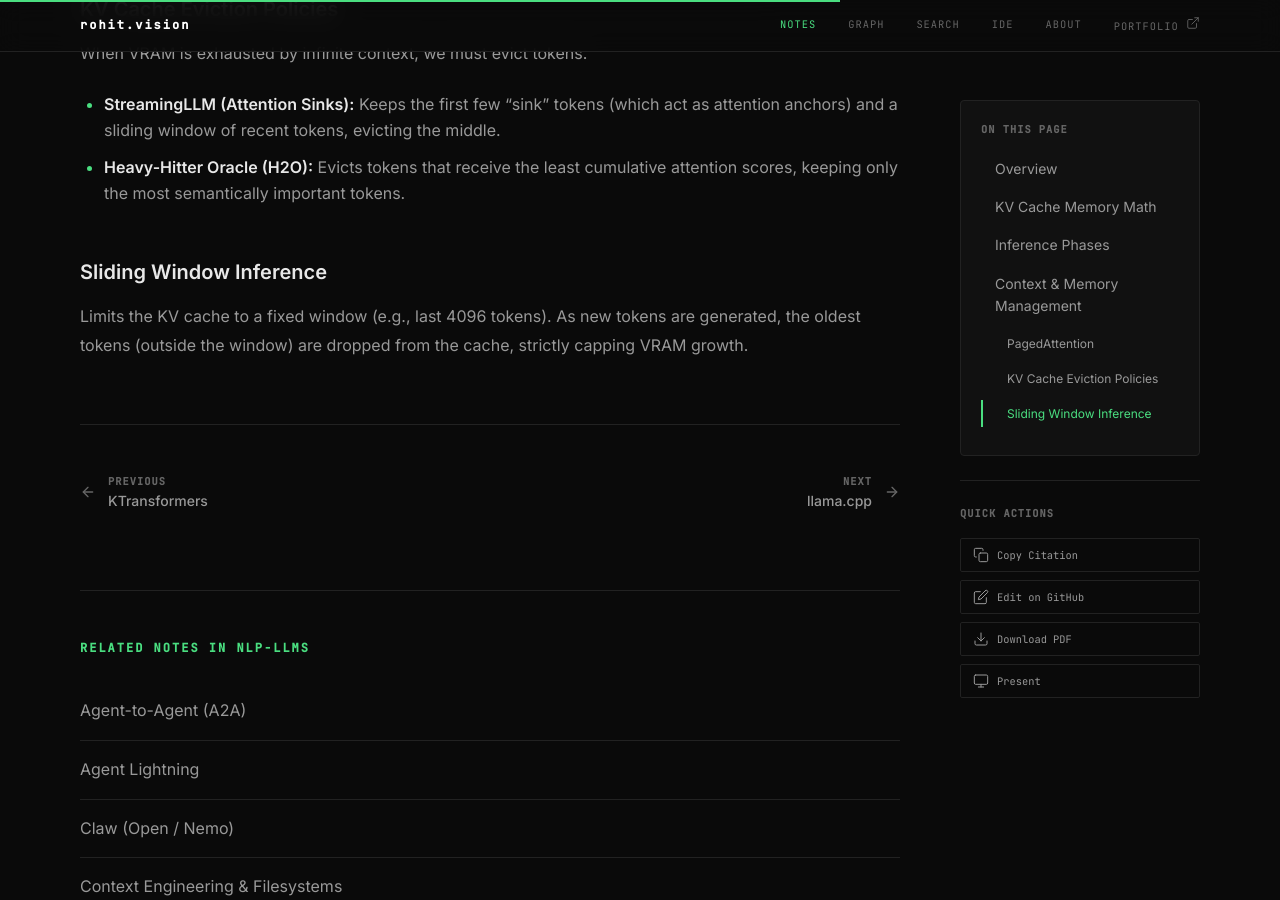
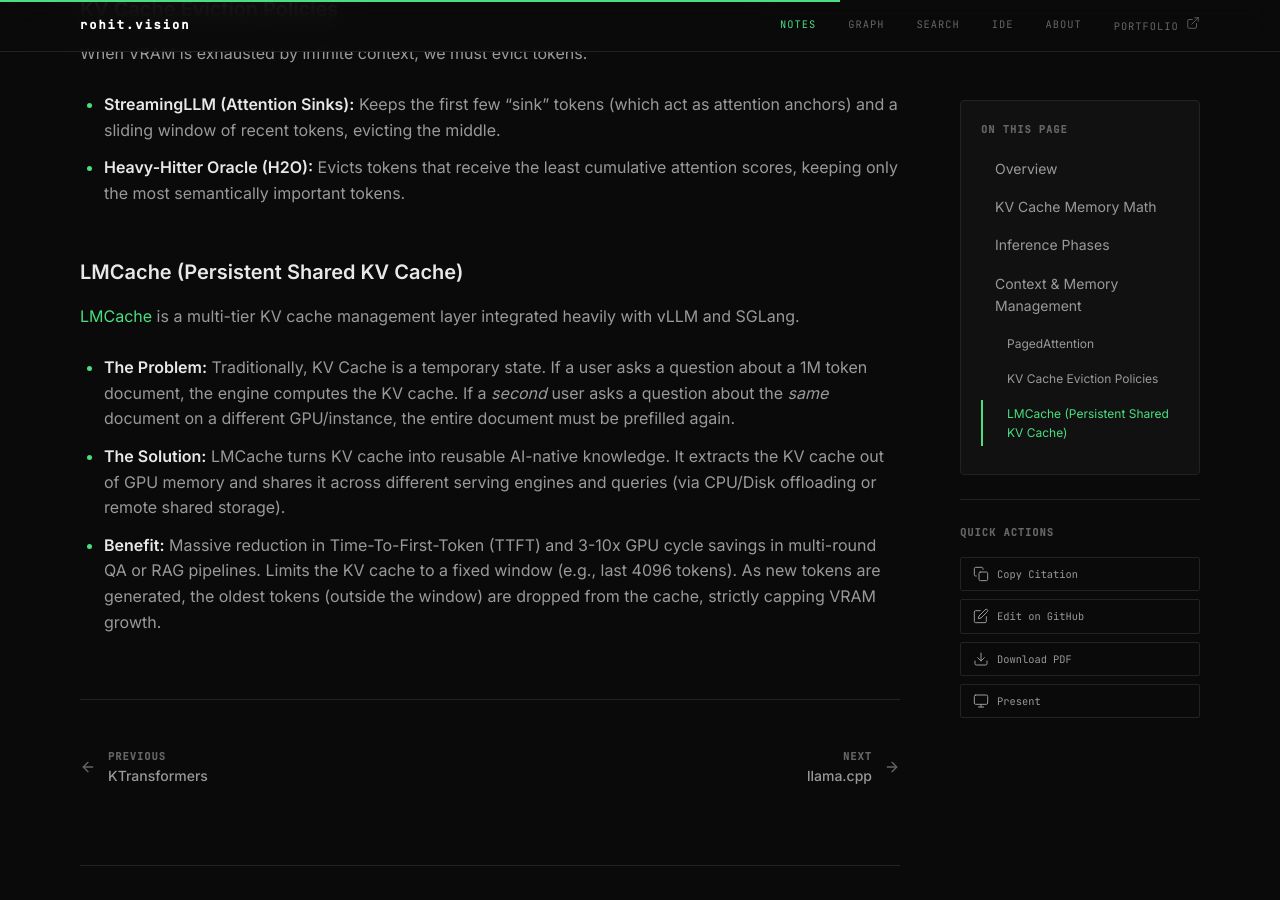
Before and after one commit to rokmr/blogs, a Jekyll site: the page built from _notes/nlp-llms/inference/kv-cache.md, in a window 1280 px wide and 900 px high, scrolled down 1489 px. Built offline with Jekyll 4.4.1, drawn with Linux system fonts in a browser that asks for light colours; nearby versions of some CDN libraries.

Commit message:
docs: add LMCache for persistent shared KV cache management to inference dynamics

```diff
--- a/_notes/nlp-llms/inference/kv-cache.md
+++ b/_notes/nlp-llms/inference/kv-cache.md
@@ -32,5 +32,9 @@ When VRAM is exhausted by infinite context, we must evict tokens.
 - **StreamingLLM (Attention Sinks):** Keeps the first few "sink" tokens (which act as attention anchors) and a sliding window of recent tokens, evicting the middle.
 - **Heavy-Hitter Oracle (H2O):** Evicts tokens that receive the least cumulative attention scores, keeping only the most semantically important tokens.
 
-### Sliding Window Inference
+### LMCache (Persistent Shared KV Cache)
+[LMCache](https://github.com/LMCache/LMCache) is a multi-tier KV cache management layer integrated heavily with vLLM and SGLang.
+- **The Problem:** Traditionally, KV Cache is a temporary state. If a user asks a question about a 1M token document, the engine computes the KV cache. If a *second* user asks a question about the *same* document on a different GPU/instance, the entire document must be prefilled again.
+- **The Solution:** LMCache turns KV cache into reusable AI-native knowledge. It extracts the KV cache out of GPU memory and shares it across different serving engines and queries (via CPU/Disk offloading or remote shared storage).
+- **Benefit:** Massive reduction in Time-To-First-Token (TTFT) and 3-10x GPU cycle savings in multi-round QA or RAG pipelines.
 Limits the KV cache to a fixed window (e.g., last 4096 tokens). As new tokens are generated, the oldest tokens (outside the window) are dropped from the cache, strictly capping VRAM growth.
```
